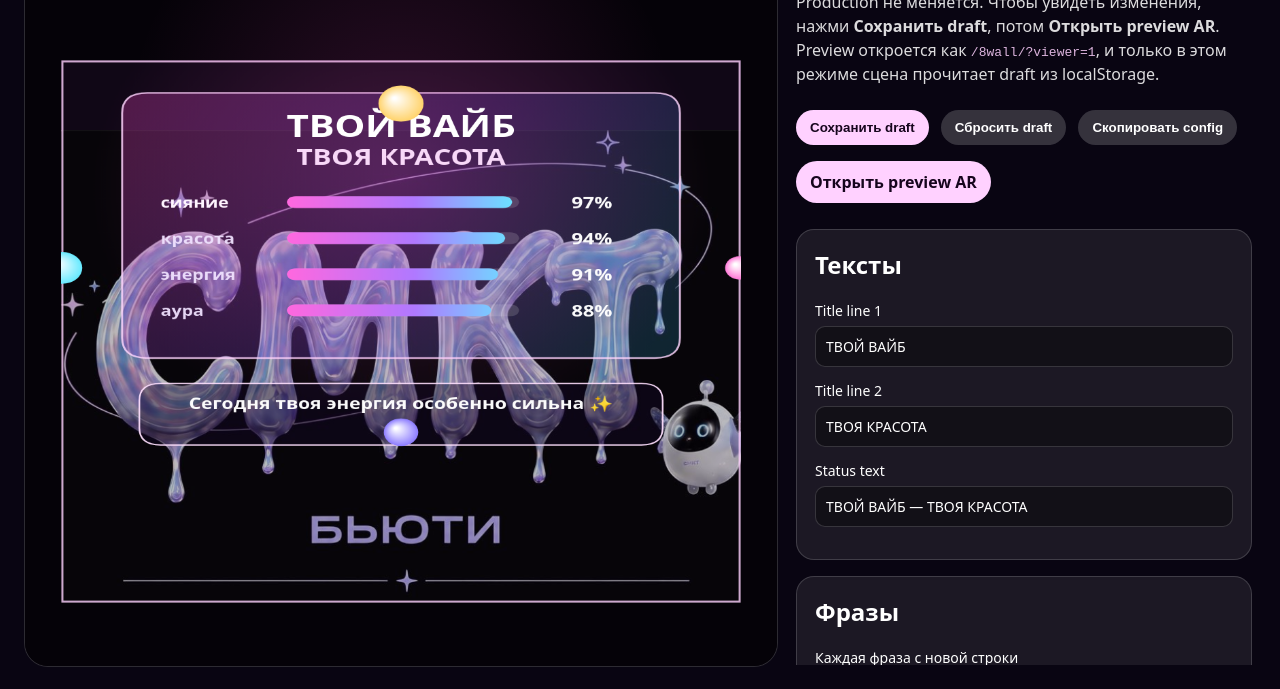
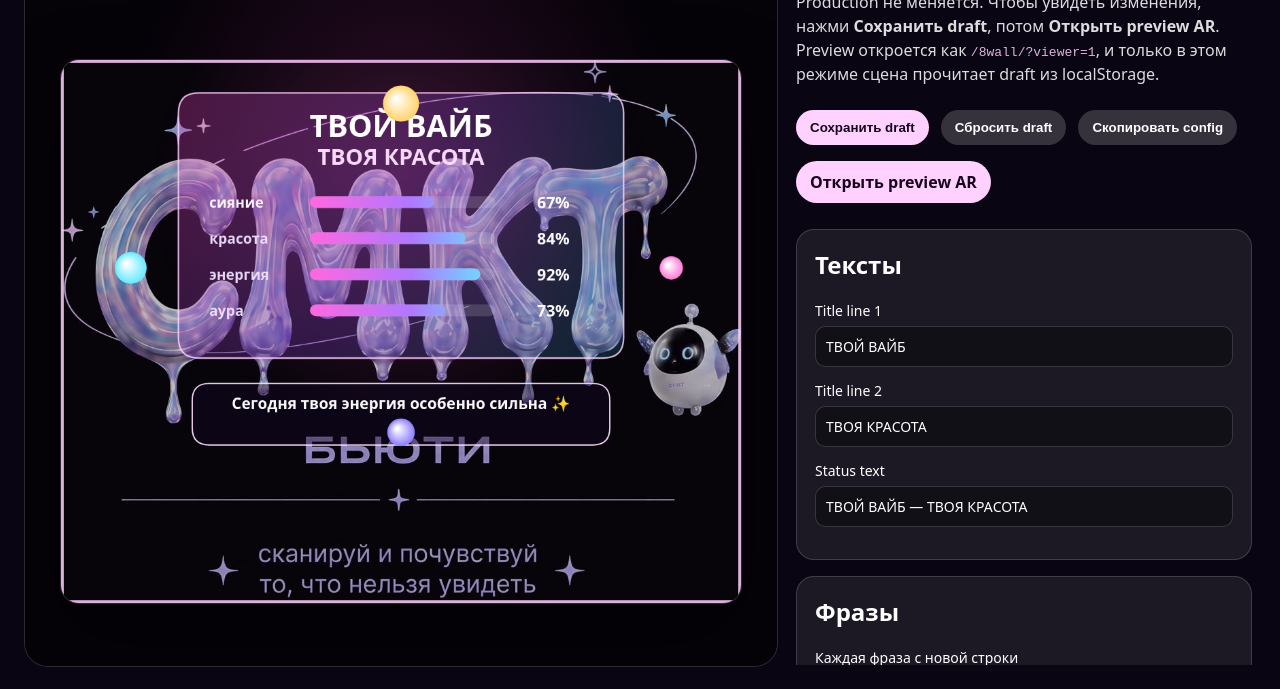
Before and after one commit to Yogerasim/webar-mindar-three, a website: page public/8wall/viewer/index.html in a window 1280 px wide. Shown: the part 111-800 px from the top of the page. Drawn offline with Linux system fonts and the light colour scheme.

Commit message:
Checkpoint before applying client B to production

```diff
--- a/public/8wall/viewer/index.html
+++ b/public/8wall/viewer/index.html
@@ -224,6 +224,49 @@
       display: grid;
       place-items: center;
     }
+
+    /* TWO_LAYER_PREVIEW_FIX */
+    .preview-stage {
+      --target-aspect: 1 / 1;
+      position: relative;
+      width: min(100%, calc(100vh - 120px));
+      max-height: calc(100vh - 120px);
+      aspect-ratio: var(--target-aspect);
+      border-radius: 18px;
+      overflow: hidden;
+      background: #13051c;
+      box-shadow: 0 0 0 1px rgba(255,255,255,.16), 0 30px 80px rgba(0,0,0,.35);
+      transform-origin: center center;
+      touch-action: none;
+      cursor: grab;
+    }
+
+    #targetPreview,
+    #scenePreview {
+      position: absolute;
+      inset: 0;
+      width: 100%;
+      height: 100%;
+      display: block;
+      background: transparent;
+    }
+
+    #targetPreview {
+      z-index: 1;
+    }
+
+    #scenePreview {
+      z-index: 2;
+      pointer-events: none;
+    }
+
+    .preview-frame-wrap {
+      overflow: hidden;
+      display: grid;
+      place-items: center;
+      padding: 18px;
+      box-sizing: border-box;
+    }
         </style>
 </head>
 
@@ -241,7 +284,10 @@
         </div>
       </div>
       <div class="preview-frame-wrap">
-        <canvas id="scenePreview" width="1024" height="1024"></canvas>
+        <div id="previewStage" class="preview-stage">
+          <canvas id="targetPreview" width="1024" height="1024"></canvas>
+          <canvas id="scenePreview" width="1024" height="1024"></canvas>
+        </div>
       </div>
     </section>
 
@@ -367,6 +413,9 @@
 
     const STORAGE_KEY = 'smktSceneConfigDraft'
     const el = (id) => document.getElementById(id)
+    const previewStage = el('previewStage')
+    const targetPreview = el('targetPreview')
+    const targetPreviewCtx = targetPreview?.getContext('2d')
     const scenePreview = el('scenePreview')
     const scenePreviewCtx = scenePreview?.getContext('2d')
 
@@ -471,6 +520,55 @@
     }
 
 
+
+    function setupTwoLayerPreviewStage() {
+      if (!previewStage || !targetPreview || !scenePreview) return
+
+      let targetW = 1024
+      let targetH = 1024
+
+      if (targetImageLoaded && targetImage?.width && targetImage?.height) {
+        const rotationDeg = Number(config?.target?.previewRotationDeg ?? -90)
+        const rotated = Math.abs(rotationDeg) % 180 === 90
+
+        targetW = rotated ? targetImage.height : targetImage.width
+        targetH = rotated ? targetImage.width : targetImage.height
+      }
+
+      targetPreview.width = targetW
+      targetPreview.height = targetH
+      scenePreview.width = targetW
+      scenePreview.height = targetH
+
+      previewStage.style.setProperty('--target-aspect', `${targetW} / ${targetH}`)
+
+      console.log('[viewer] two-layer stage:', {
+        targetW,
+        targetH,
+        aspect: targetW / targetH,
+        sourceW: targetImage?.width,
+        sourceH: targetImage?.height
+      })
+    }
+
+    function getSceneUniformScale() {
+      if (!scenePreview) return 1
+      return Math.min(scenePreview.width / 1024, scenePreview.height / 1024)
+    }
+
+    function getSceneOffsetX() {
+      if (!scenePreview) return 0
+      const scale = getSceneUniformScale()
+      return (scenePreview.width - 1024 * scale) / 2
+    }
+
+    function getSceneOffsetY() {
+      if (!scenePreview) return 0
+      const scale = getSceneUniformScale()
+      return (scenePreview.height - 1024 * scale) / 2
+    }
+
+
     function roundRectPreview(ctx, x, y, w, h, r) {
       ctx.beginPath()
       ctx.moveTo(x + r, y)
@@ -507,39 +605,47 @@
     }
 
     function drawTargetBackground(ctx) {
+      if (!ctx) return
+
+      const cw = ctx.canvas.width
+      const ch = ctx.canvas.height
+
       ctx.save()
-      ctx.fillStyle = '#100716'
-      ctx.fillRect(0, 0, ctx.canvas.width, ctx.canvas.height)
+      ctx.setTransform(1, 0, 0, 1, 0, 0)
+      ctx.clearRect(0, 0, cw, ch)
+      ctx.fillStyle = '#100518'
+      ctx.fillRect(0, 0, cw, ch)
 
       if (targetImageLoaded) {
-        const rotationDeg = -90
+        const rotationDeg = Number(config?.target?.previewRotationDeg ?? -90)
         const rotationRad = rotationDeg * Math.PI / 180
-        const rotatedFitW = targetImage.height
-        const rotatedFitH = targetImage.width
-        const scale = Math.min(1024 / rotatedFitW, 1024 / rotatedFitH)
+        const rotated = Math.abs(rotationDeg) % 180 === 90
+
+        const fitW = rotated ? targetImage.height : targetImage.width
+        const fitH = rotated ? targetImage.width : targetImage.height
+
+        const scale = Math.min(cw / fitW, ch / fitH)
         const w = targetImage.width * scale
         const h = targetImage.height * scale
 
         ctx.globalAlpha = 0.72
-        ctx.save()
-        ctx.translate(512, 512)
+        ctx.translate(cw / 2, ch / 2)
         ctx.rotate(rotationRad)
         ctx.drawImage(targetImage, -w / 2, -h / 2, w, h)
-        ctx.restore()
       } else {
         ctx.globalAlpha = 0.34
         ctx.strokeStyle = 'rgba(255,255,255,.22)'
         ctx.lineWidth = 1
 
-        for (let i = 0; i <= Math.max(ctx.canvas.width, ctx.canvas.height); i += 64) {
+        for (let i = 0; i <= Math.max(cw, ch); i += 64) {
           ctx.beginPath()
           ctx.moveTo(i, 0)
-          ctx.lineTo(i, ctx.canvas.height)
+          ctx.lineTo(i, ch)
           ctx.stroke()
 
           ctx.beginPath()
           ctx.moveTo(0, i)
-          ctx.lineTo(ctx.canvas.width, i)
+          ctx.lineTo(cw, i)
           ctx.stroke()
         }
 
@@ -547,14 +653,15 @@
         ctx.fillStyle = 'rgba(255,255,255,.55)'
         ctx.font = '700 28px system-ui'
         ctx.textAlign = 'center'
-        ctx.fillText('TARGET PREVIEW', ctx.canvas.width / 2, ctx.canvas.height / 2)
+        ctx.fillText('TARGET PREVIEW', cw / 2, ch / 2)
       }
 
-      ctx.globalAlpha = 1
-      ctx.strokeStyle = 'rgba(255, 209, 255, .8)'
-      ctx.lineWidth = 3
-      ctx.strokeRect(2, 2, ctx.canvas.width - 4, ctx.canvas.height - 4)
+      ctx.restore()
 
+      ctx.save()
+      ctx.strokeStyle = 'rgba(255, 209, 255, .85)'
+      ctx.lineWidth = 4
+      ctx.strokeRect(2, 2, cw - 4, ch - 4)
       ctx.restore()
     }
 
@@ -585,16 +692,27 @@
 
       readInputValues()
 
+      setupTwoLayerPreviewStage()
+
+      if (targetPreviewCtx) {
+        drawTargetBackground(targetPreviewCtx)
+      }
+
       const ctx = scenePreviewCtx
       const cfg = config
-      const UI = getPanel2dRuntimeConfig(cfg.panel2d)
-      const cx = 512
-
-      ctx.clearRect(0, 0, ctx.canvas.width, ctx.canvas.height)
-      drawTargetBackground(ctx)
+      const UI = typeof getPanel2dRuntimeConfig === 'function'
+        ? getPanel2dRuntimeConfig(cfg.panel2d)
+        : cfg.panel2d
 
       ctx.save()
-      ctx.scale(getSceneScaleX(), getSceneScaleY())
+      ctx.setTransform(1, 0, 0, 1, 0, 0)
+      ctx.clearRect(0, 0, ctx.canvas.width, ctx.canvas.height)
+
+      const sceneScale = getSceneUniformScale()
+      ctx.translate(getSceneOffsetX(), getSceneOffsetY())
+      ctx.scale(sceneScale, sceneScale)
+
+      const cx = 512
 
       const main = UI.main
       const mainGradient = ctx.createLinearGradient(main.x, main.y, main.x + main.w, main.y + main.h)
@@ -625,12 +743,11 @@
       ctx.font = `800 ${UI.title.size2}px system-ui, -apple-system, BlinkMacSystemFont, sans-serif`
       ctx.fillText(cfg.aura.titleLine2, cx, UI.title.y2)
 
-      const metricValues = [97, 94, 91, 88]
+      const metricValues = [67, 84, 92, 73]
       const m = UI.metrics
 
       cfg.aura.metrics.forEach((metric, i) => {
         const value = metricValues[i] ?? 90
-        const p = value / 100
         const y = m.startY + i * m.gap
 
         ctx.textAlign = 'left'
@@ -642,7 +759,11 @@
         ctx.fillStyle = m.barBg
         ctx.fill()
 
-        const fillW = Math.max(0, m.barW * p)
+        const progress = typeof percentToProgress === 'function'
+          ? percentToProgress(value)
+          : Math.max(0, Math.min(1, value / 100))
+
+        const fillW = Math.max(0, m.barW * progress)
         const barGradient = ctx.createLinearGradient(m.barX, y, m.barX + m.barW, y)
         barGradient.addColorStop(0, m.barGradient[0])
         barGradient.addColorStop(0.55, m.barGradient[1])
```
